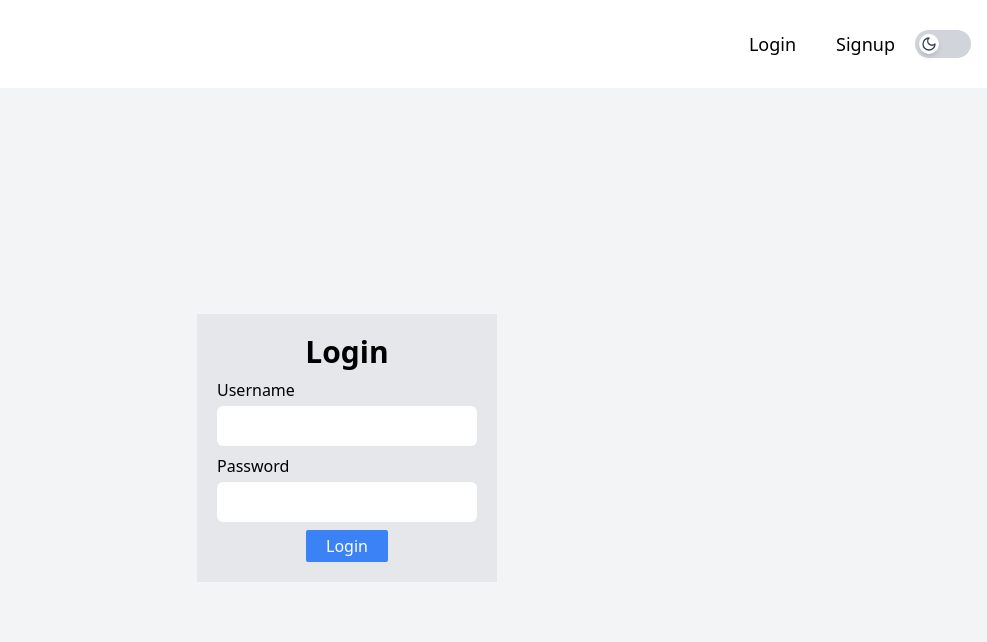
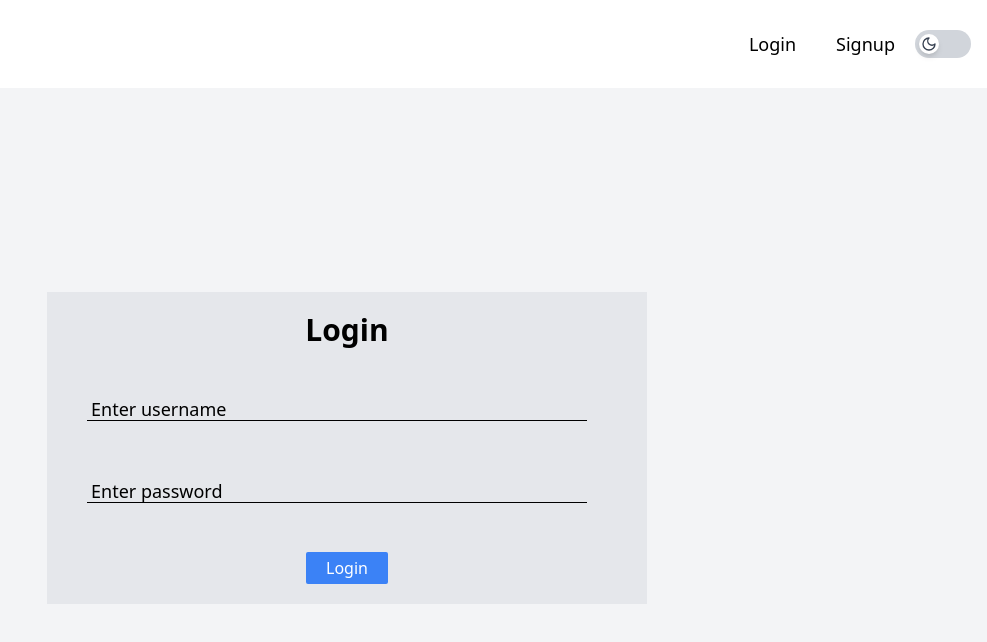
Before and after one commit to harsha12a/JustUs, a React (Vite) app in the folder client/: page /login in a window 1280 px wide. Shown: the top 642 px of the page, without its empty margins (293-1280 px from the left). Built offline with nearby package versions, Linux system fonts and the light colour scheme.

Commit message:
login form

```diff
--- a/client/src/components/Header.tsx
+++ b/client/src/components/Header.tsx
@@ -19,7 +19,7 @@
   }
   return (
     <div>
-      <nav className="flex shadow-[0px_0px_5px_2px] p-4 justify-between items-center dark:bg-black dark:text-white">
+      <nav className="flex p-4 justify-between items-center dark:bg-black dark:text-white">
         <img src={logo} alt="" className="w-10 h-10 mx-5 my-2" />
         <div className="flex items-center justify-between flex-wrap">
           {
--- a/client/src/components/Login.tsx
+++ b/client/src/components/Login.tsx
@@ -8,6 +8,7 @@
 function Login() {
   const { register, handleSubmit, formState: { errors: err } } = useForm()
   const [loading, setLoading] = useState(false)
+  const [details,setDetails] = useState({})
   const dispatch = useDispatch()
   const notify = useNotify()
   const navigate = useNavigate()
@@ -36,16 +37,45 @@
       )}
 
 
-      <form onSubmit={handleSubmit(handleForm)} className='flex flex-col gap-2 justify-between items-center sm:w-[300px] w-[250px] bg-gray-200 dark:bg-gray-900 p-5'>
+      <form onSubmit={handleSubmit(handleForm)} className='flex flex-col gap-10 justify-between items-center sm:w-[600px] w-[250px] bg-gray-200 dark:bg-gray-900 p-5'>
         <div className='text-3xl font-semibold'>Login</div>
         <div className='flex flex-col gap-1 w-full'>
-          <label htmlFor='username'>Username</label>
-          <input type="text" {...register('username', { required: true })} className='p-2 rounded-md text-black' id="" />
+          {/* <label htmlFor='username'>Username</label> */}
+          <div className="relative w-full">
+            <input
+              type="text"
+              {...register('username', { required: true })}
+              // placeholder=" "
+              className={`peer p-2 px-5 w-full bg-transparent border rounded-sm focus:outline-none focus:border-black dark:focus:border-white ${details.username ? 'border-black dark:border-white' : ''} `}
+              id="username"
+              onChange={(e) => {setDetails({...details, username: e.target.value})}}
+            />
+            <div className={`absolute left-5 top-1/2 -translate-y-1/2 transition-all duration-200 peer-focus:top-0 bg-gray-200 dark:bg-gray-900 px-1 peer-focus:text-sm ${details.username ? 'top-[0px] text-sm' : ''} text-lg`}>
+              Enter username
+            </div>
+            <div className={`bg-black dark:bg-white peer-focus:w-0 h-[1px] absolute top-3/4 mx-5 ${details.username ? 'w-0' : 'w-[180px] sm:w-[500px]'}`}></div>
+
+          </div>
+
           {err.username && <span className='text-red-500'>*This field is required</span>}
         </div>
         <div className='flex flex-col gap-1 w-full'>
-          <label htmlFor='password'>Password</label>
-          <input type="password" {...register('password', { required: true })} className='p-2 rounded-md text-black' id="" />
+          {/* <label htmlFor='password'>Password</label> */}
+          <div className="relative w-full">
+            <input
+              type="password"
+              {...register('password', { required: true })}
+              // placeholder=" "
+              className={`peer p-2 px-5 w-full bg-transparent border rounded-sm focus:outline-none focus:border-black dark:focus:border-white ${details.password ? 'border-black dark:border-white' : ''} `}
+              id="username"
+              onChange={(e) => {setDetails({...details, password: e.target.value})}}
+            />
+            <div className={`absolute left-5 top-1/2 -translate-y-1/2 transition-all duration-200 peer-focus:top-0 bg-gray-200 dark:bg-gray-900 px-1 peer-focus:text-sm ${details.password ? 'top-[0px] text-sm' : ''} text-lg`}>
+              Enter password
+            </div>
+            <div className={`bg-black dark:bg-white peer-focus:w-0 h-[1px] absolute top-3/4 mx-5 ${details.password ? 'w-0' : 'w-[180px] sm:w-[500px]'}`}></div>
+
+          </div>
           {err.password && <span className='text-red-500'>*This field is required</span>}
         </div>
         <button type="submit" className='bg-blue-500 text-white w-fit px-5 py-1 rounded-[2px]'>Login</button>
```
